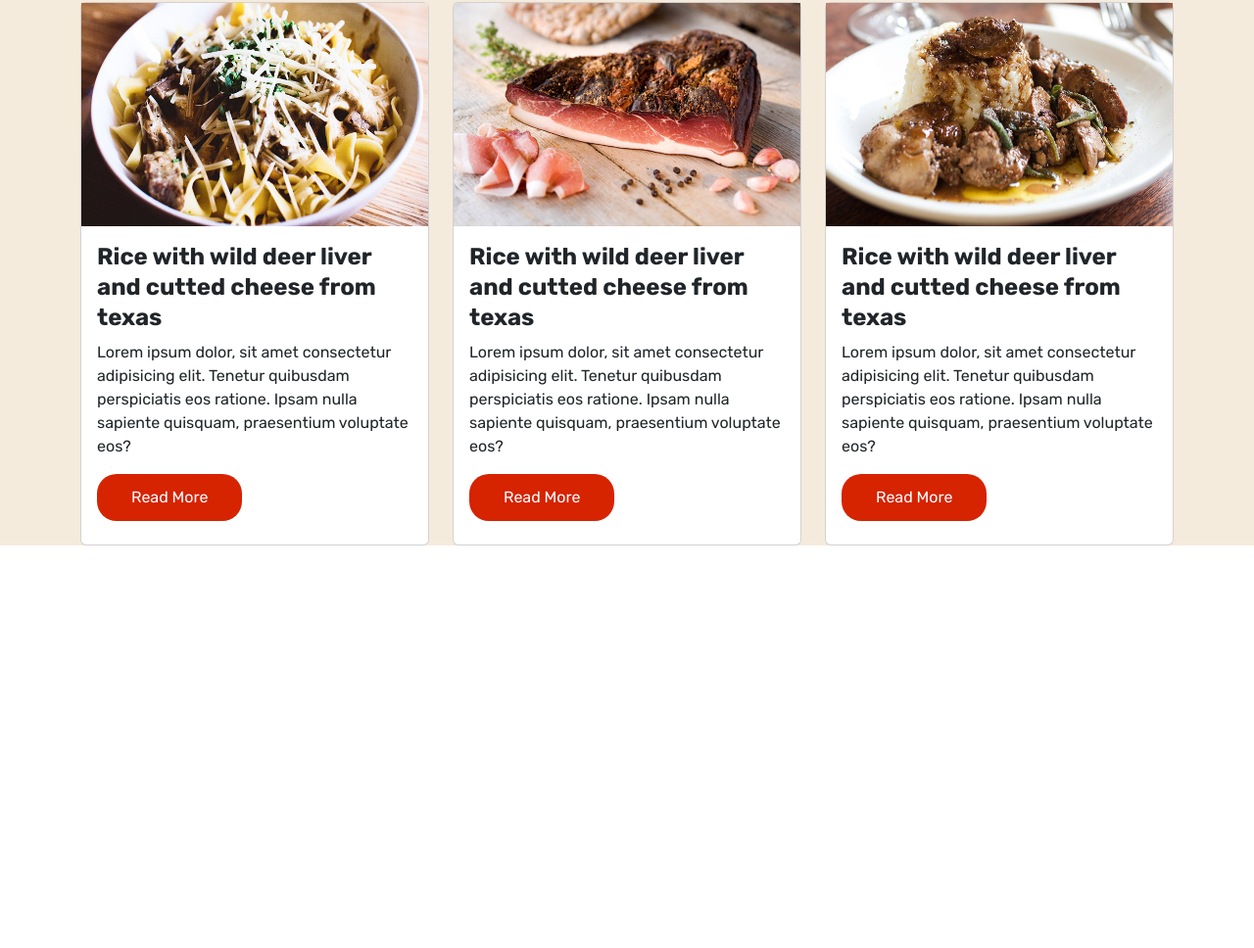
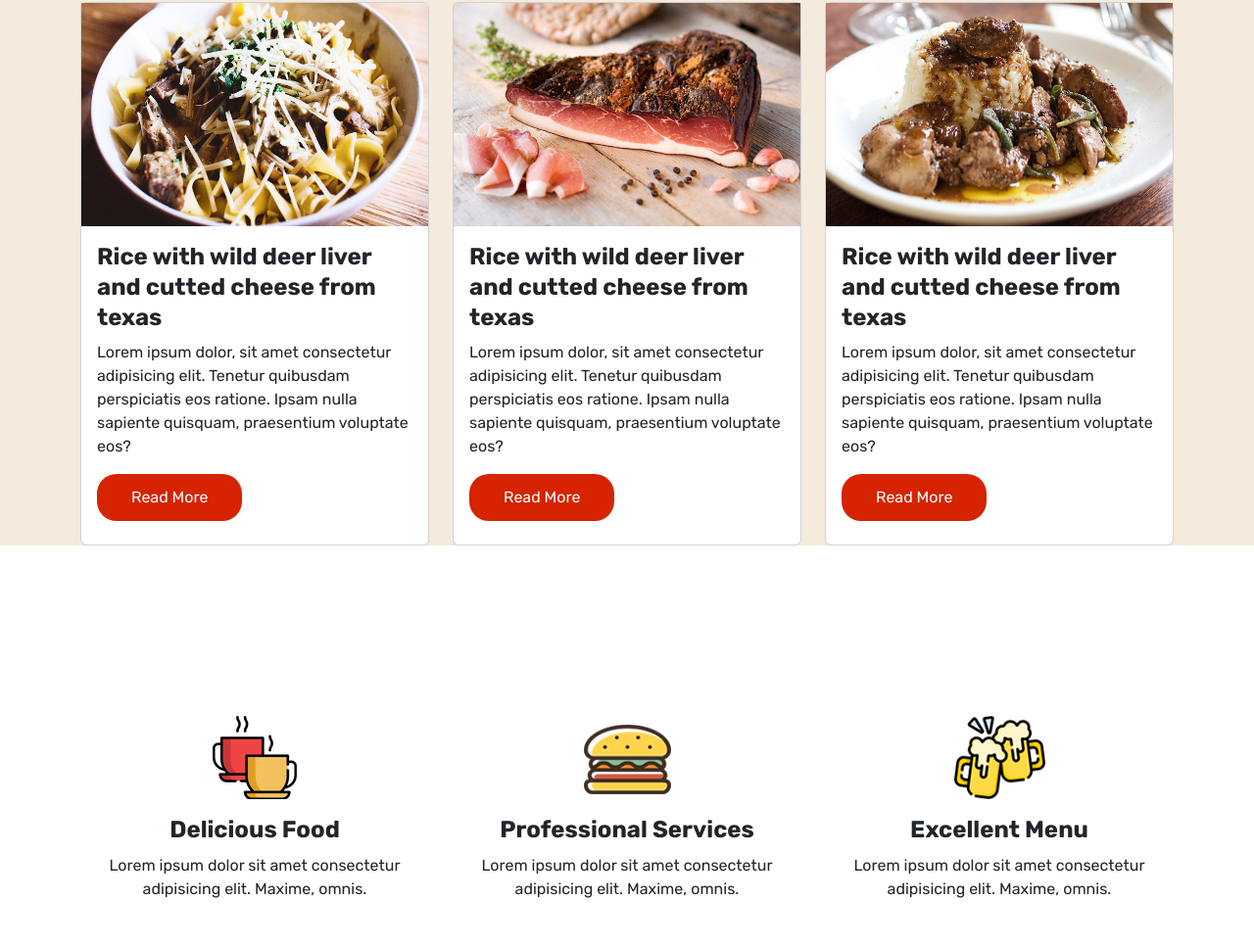
Before and after one commit to James09977/bootstrap_project_1, a plain HTML site: page index.html in a window 1280 px wide. Shown: the part 1405-2373 px from the top of the page at 98% size. Before the commit the page ends 2010 px from the top, so only its background shows below. Drawn offline with nearby package versions, Linux system fonts and the light colour scheme.

Commit message:
Services

```diff
--- a/index.html
+++ b/index.html
@@ -196,6 +196,31 @@
 
     </section>
 
+    <!-- Service area -->
+    <section id="service">
+        <div class="container">
+            <div class="row">
+                <div class="col-md-4 mb-3 py-3 text-center">
+                    <img class="mb-3" src="img/about-icon1.png" alt="">
+                    <h4>Delicious Food</h4>
+                    <p>Lorem ipsum dolor sit amet consectetur adipisicing elit. Maxime, omnis.</p>
+                </div>
+                <div class="col-md-4 mb-3 py-3 text-center">
+                    <img class="mb-3" src=" img/about-icon2.png" alt="">
+                    <h4>Professional Services</h4>
+                    <p>Lorem ipsum dolor sit amet consectetur adipisicing elit. Maxime, omnis.</p>
+                </div>
+                <div class="col-md-4 mb-3 py-3 text-center">
+                    <img class="mb-3" src="img/about-icon3.png" alt="">
+                    <h4>Excellent Menu</h4>
+                    <p>Lorem ipsum dolor sit amet consectetur adipisicing elit. Maxime, omnis.</p>
+                </div>
+            </div>
+        </div>
+
+    </section>
+
+
 
 
 
--- a/style.css
+++ b/style.css
@@ -54,6 +54,16 @@ img {
 }
 
 /*=======================
+* Section padding
+========================*/
+#about,
+#work,
+#service {
+    padding-top: 110px;
+}
+
+
+/*=======================
 * Navbar
 ========================*/
 #main_menu nav {
@@ -76,10 +86,11 @@ img {
 * about area
 ========================*/
 #about,
-#work {
+#work,
+#service {
     padding-top: 110px;
 }
 
 /*=======================
-* work area
+* Responsive
 ========================*/
```
